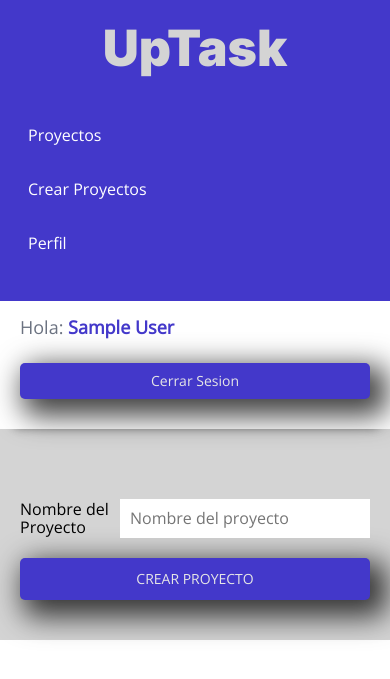
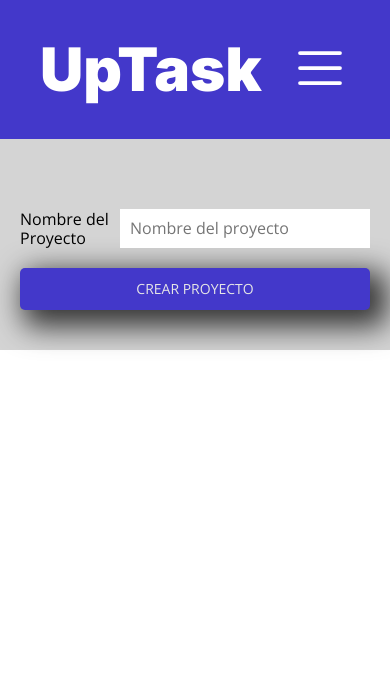
Before and after one commit to titoiriepal/uptask_mvc, a PHP site: template views/dashboard/crear.php in a window 390 px wide. Shown: the top 679 px of the page. Run offline with PHP 8.4, Linux system fonts and the light colour scheme; the template is opened without the code that fills it, so the values that code supplies are empty; the visitor is signed in with stand-in values (Sample User, id 1).

Commit message:
Show and hide the mobile menu

```diff
--- a/src/scss/dashboard/_barra.scss
+++ b/src/scss/dashboard/_barra.scss
@@ -1,15 +1,43 @@
 @use 'base/variables' as v;
 @use 'base/mixins' as m;
 
+
+.barra-mobile{
+    background-color: v.$indigo;
+    padding:2rem 4rem;
+    display:flex;
+    justify-content: space-between;
+    align-items: center;
+
+    @include m.mediaq(v.$tablet){
+        display:none;
+    }
+
+    h1{
+        color: v.$blanco;
+        margin: 0;
+    }
+
+    .menu{
+        svg{
+            width: 6rem;
+            &:hover{
+                cursor:pointer;
+            }
+        }
+    }
+}
 .barra{
-    background-color: v.$blanco;
-    padding: 1rem 2rem;
-    box-shadow: 1px 12px 9px -13px rgba(0, 0, 0, .4);
+    display:none;
+
 
     @include m.mediaq(v.$tablet){
         display: flex;
         justify-content: space-between;
         align-items: center;
+        background-color: v.$blanco;
+        padding: 1rem 2rem;
+        box-shadow: 1px 12px 9px -13px rgba(0, 0, 0, .4);
     }
 
     @include m.mediaq(v.$desktop){
--- a/src/scss/dashboard/_sidebar.scss
+++ b/src/scss/dashboard/_sidebar.scss
@@ -2,24 +2,89 @@
 @use 'base/mixins' as m;
 
 .sidebar{
+    opacity: 0;
+    height: 0;
+    overflow: hidden;
+    transition: opacity 0.5s ease;
+
+
     background-color: v.$indigo;
-    padding: 2rem;
 
-    h2{
-        color: v.$grisClaro;
-        margin: 0;
-        text-align: center;
+
+    &.mostrar{
+        display:block;
+        opacity:1;
+        height: 100%;
+        padding: 2rem;
+        position: absolute;
+        top: 0;
+        left: 0;
+        right: 0;
+        bottom: 0;
+        background-color: rgb( 0 0 0 /.85);
+
+
+
+        @include m.mediaq(v.$tablet){
+            display: none;
+        }
     }
 
-    .sidebar-nav{
-        margin-top: 4rem;
+    &.ocultar{
+        opacity: 0;
+    }
+
+    @include m.mediaq(v.$tablet){
+        height: 100%;
+        opacity: 1;
+        padding: 2rem;
+        background-color: v.$indigo;
+    }
+
+    .contenedor-sidebar{
+        display: flex;
+        justify-content: space-between;
+        align-items: center;
+
+        h2{
+            color: v.$grisClaro;
+            margin: 0;
+            text-align: center;
+        }
+
+        .cerrar-menu{
+            display: flex;
+            justify-content: center;
+            height: 4rem;
+            width: 4rem;
+
+
+            svg{
+                &:hover{
+                    cursor:pointer;
+                }
+            }
+
+            @include m.mediaq(v.$tablet){
+                display:none;
+            }
+        }
+    }
+
+
+
+
+    .sidebar-nav, .cerrar-sesion-mobile{
+
 
         a{
             color: v.$blanco;
             display:block;
-            margin-bottom: 2rem;
+            margin-bottom: 3rem;
             padding:.8rem;
             transition: all ease-in-out 300ms;
+            font-size: 2.4rem;
+            text-align: center;
 
             &:hover, &.activo{
                 background-color: darken(v.$indigo, 20%);
@@ -31,6 +96,23 @@
                 font-weight: 700;
             }
 
+            @include m.mediaq(v.$tablet){
+                font-size: 1.8rem;
+                margin-bottom: 2rem;
+                text-align: left;
+            }
+
+        }
+    }
+
+    .sidebar-nav{
+        margin-top: 4rem;
+    }
+
+    .cerrar-sesion-mobile{
+        margin-top: 6rem;
+        @include m.mediaq(v.$tablet){
+            display: none;
         }
     }
 }
--- a/views/dashboard/footer-dashboard.php
+++ b/views/dashboard/footer-dashboard.php
@@ -1,3 +1,7 @@
         </div>
     </div>
 </div>
+
+<?php
+    $script .=  ' <script src="build/js/app.js"></script>';
+?>
--- a/views/templates/barra.php
+++ b/views/templates/barra.php
@@ -1,3 +1,18 @@
+<div class="barra-mobile">
+    <h1>UpTask</h1>
+
+    <div class="menu">
+
+        <svg xmlns="http://www.w3.org/2000/svg" id="mobile-menu" width="96" height="96" viewBox="0 0 24 24" stroke-width="1.5" stroke="#ffffff" fill="none" stroke-linecap="round" stroke-linejoin="round">
+        <path stroke="none" d="M0 0h24v24H0z" fill="none"/>
+        <path d="M4 6l16 0" />
+        <path d="M4 12l16 0" />
+        <path d="M4 18l16 0" />
+</svg>
+    </div>
+
+</div>
+
 <div class="barra">
     <p>Hola: <span><?php echo $_SESSION['nombre'] ?></span></p>
 
--- a/views/templates/sidebar.php
+++ b/views/templates/sidebar.php
@@ -1,9 +1,25 @@
 <aside class="sidebar">
-    <h2>UpTask</h2>
+    <div class="contenedor-sidebar">
+        <h2>UpTask</h2>
+
+        <div class="cerrar-menu">
+
+            <svg xmlns="http://www.w3.org/2000/svg" id="cerrar-menu"  viewBox="0 0 24 24" stroke-width="1.5" stroke="#ffffff" fill="none" stroke-linecap="round" stroke-linejoin="round">
+                <path stroke="none" d="M0 0h24v24H0z" fill="none"/>
+                <path d="M18 6l-12 12" />
+                <path d="M6 6l12 12" />
+            </svg>
+        </div>
+    </div>
+
 
     <nav class="sidebar-nav">
         <a class="<?php echo ($class === 'proyectos') ? 'activo' : ''; ?>" href="/dashboard">Proyectos</a>
         <a class="<?php echo ($class === 'crear') ? 'activo' : ''; ?>" href="/crear-proyecto">Crear Proyectos</a>
         <a class="<?php echo ($class === 'perfil') ? 'activo' : ''; ?>" href="/perfil">Perfil</a>
     </nav>
+
+    <div class="cerrar-sesion-mobile">
+        <a href="/logout" class="cerrar-sesion">Cerrar Sesión</a>
+    </div>
 </aside>
```
Also changed, not shown: src/js/app.js (added, +34 -0 lines), public/build/css/app.css, public/build/js/app.js, 1 other file.
